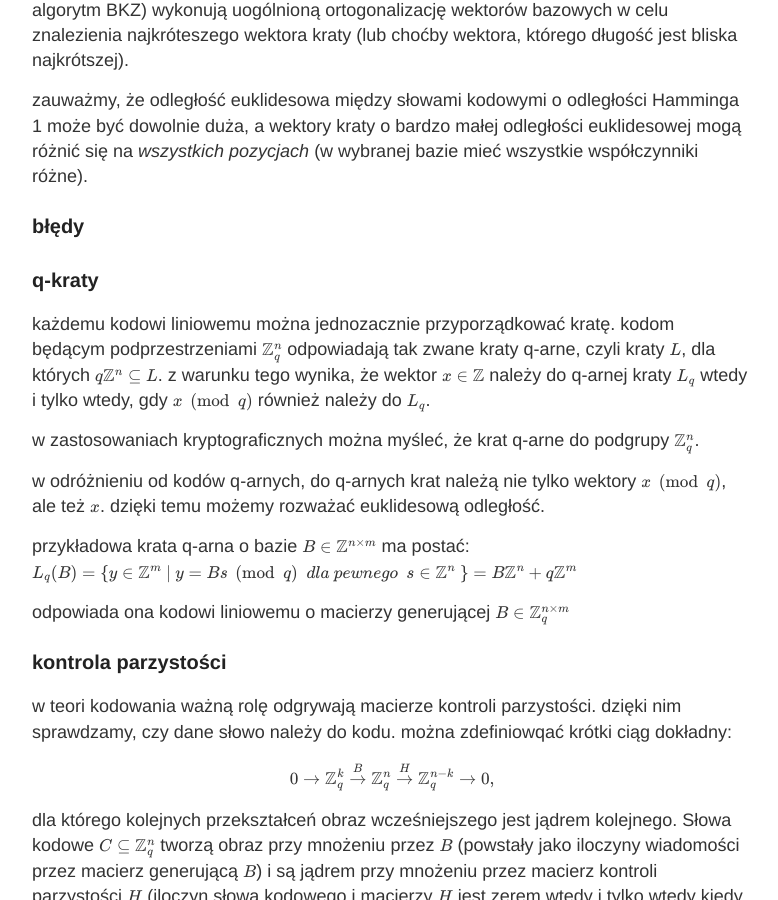
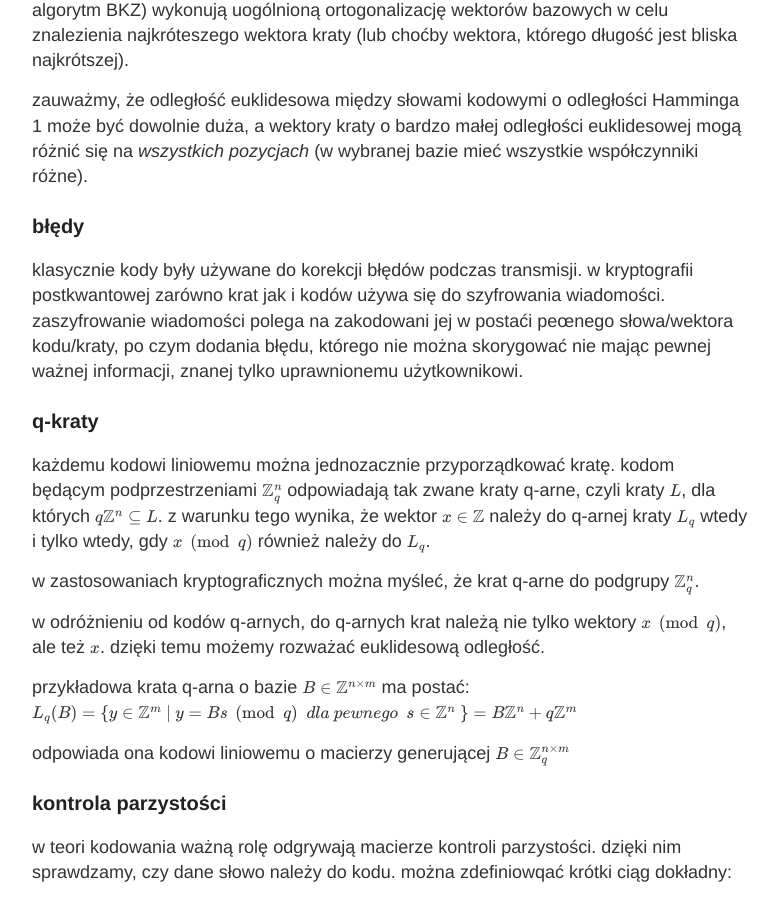
Before and after one commit to keIpie/keIpie.github.io, a Jekyll site: the page built from pq/_posts/2016-1-1-kraty-kody.md, in a window 1280 px wide and 900 px high, scrolled down 1472 px. Shown: the whole window, without its empty margins (248-1026 px from the left). Built offline with Jekyll 4.4.1, drawn with Linux system fonts in a browser that asks for light colours; formulas are drawn with MathJax 3.

Commit message:
q-rne kraty

```diff
--- a/pq/_posts/2016-1-1-kraty-kody.md
+++ b/pq/_posts/2016-1-1-kraty-kody.md
@@ -47,6 +47,10 @@ euklidesowej mogą różnić się na *wszystkich pozycjach* (w wybranej bazie mi
 
 ### błędy
 
+klasycznie kody były używane do korekcji błędów podczas transmisji. w kryptografii postkwantowej zarówno krat jak i kodów używa się
+do szyfrowania wiadomości. zaszyfrowanie wiadomości polega na zakodowani jej w postaći peœnego słowa/wektora kodu/kraty, po czym dodania błędu,
+którego nie można skorygować nie mając pewnej ważnej informacji, znanej tylko uprawnionemu użytkownikowi.
+
 ### q-kraty
 
 każdemu kodowi liniowemu można jednozacznie przyporządkować kratę. kodom będącym podprzestrzeniami $\mathbb{Z}_q^n$
```
